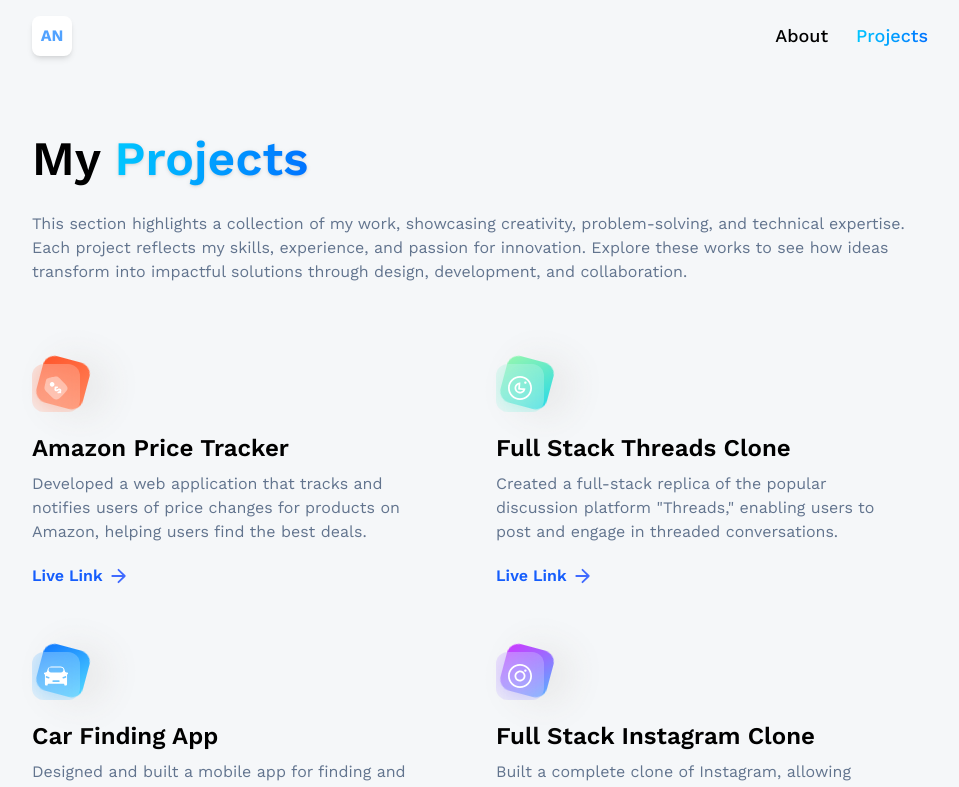
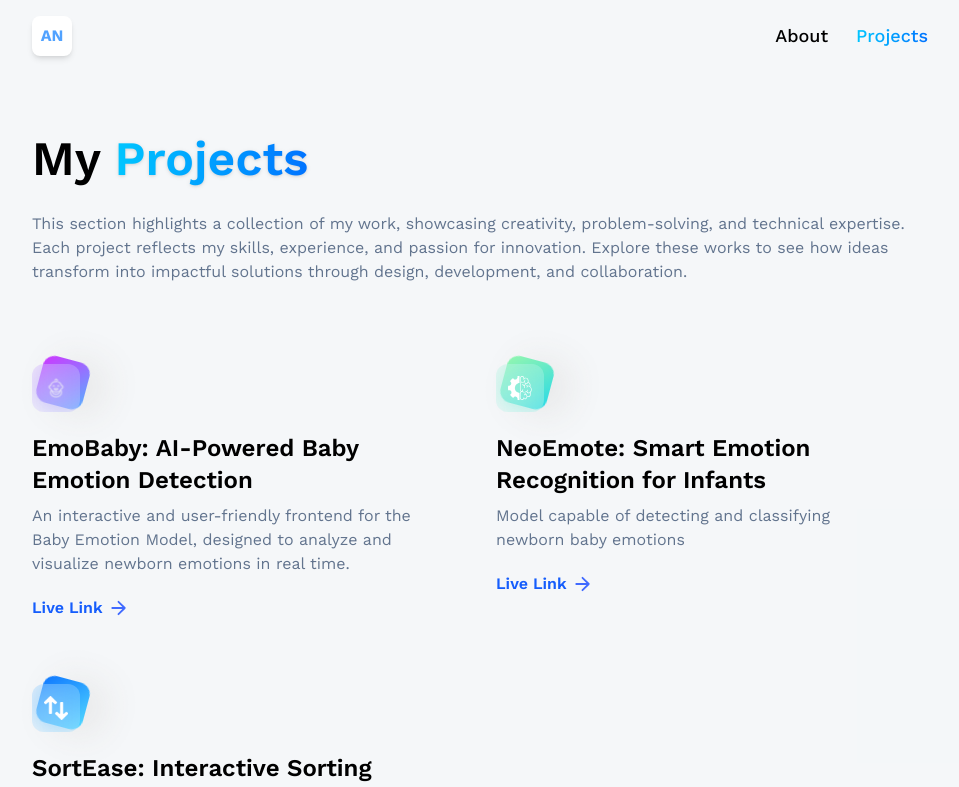
Before and after one commit to Aheli001/3d-Portfolio, a React (Vite) app: page /projects in a window 1280 px wide. Shown: the top 787 px of the page, without its empty margins (160-1119 px from the left). Built offline with nearby package versions, Linux system fonts and the light colour scheme.

Commit message:
add new icons for EmoBaby and SortEase projects; update project details in constants

```diff
--- a/src/assets/icons/index.js
+++ b/src/assets/icons/index.js
@@ -25,6 +25,8 @@
 import contact from './contact.svg'
 import soundon from './soundon.png'
 import soundoff from './soundoff.png'
+import baby from './baby.png'
+import sort from './sort.png'
 
 export {
     css,
@@ -54,4 +56,6 @@
     contact,
     soundon,
     soundoff,
+    baby,
+    sort,
 }
--- a/src/constants/index.js
+++ b/src/constants/index.js
@@ -18,10 +18,10 @@
     pricewise,
     react,
     redux,
-    snapgram,
+    baby,
     summiz,
     tailwindcss,
-    threads,
+    sort,
     typescript
 } from "../assets/icons";
 
@@ -111,10 +111,10 @@
         iconBg: "#c6e8ef",
         date: "Oct 2024 - Present",
         points: [
-            "Developing and maintaining web applications using React.js and other related technologies.",
-            "Collaborating with cross-functional teams including designers, product managers, and other developers to create high-quality products.",
-            "Implementing responsive design and ensuring cross-browser compatibility.",
-            "Participating in code reviews and providing constructive feedback to other developers.",
+            "Contributing to the development of internal tools and libraries to improve developer productivity.",
+            "Troubleshooting and debugging issues in production applications.",
+            "Participating in team meetings and contributing to the overall success of the team.",
+            "Mentoring junior developers and providing guidance on best practices.",
         ],
     },
     {
@@ -125,7 +125,7 @@
         date: "May 2024 - Sept 2024",
         points: [
             "Developing and maintaining web applications using React.js and other related technologies.",
-            "Collaborating with cross-functional teams including designers, product managers, and other developers to create high-quality products.",
+            "Collaborating with cross-functional teams including designers, product managers, and other developers to create high-quality product.",
             "Implementing responsive design and ensuring cross-browser compatibility.",
             "Participating in code reviews and providing constructive feedback to other developers.",
         ],
@@ -137,10 +137,10 @@
         iconBg: "#bbcced",
         date: "Sept 2022 - Oct 2023",
         points: [
-            "Developing and maintaining web applications using React.js and other related technologies.",
-            "Collaborating with cross-functional teams including designers, product managers, and other developers to create high-quality products.",
-            "Implementing responsive design and ensuring cross-browser compatibility.",
-            "Participating in code reviews and providing constructive feedback to other developers.",
+            "Reduced load times by 40% through application performance monitoring and optimization strategies.",
+            "Improved workflow automation with tailored SAP ABAP modules, raising user satisfaction scores by 25% within six months.",
+            "Streamlined data migration processes, achieving a 30% reduction in project timelines.",
+            "Collaborated with cross-functional teams to define project requirements and deliver innovative solutions.",
         ],
     },
 ];
@@ -165,45 +165,24 @@
 
 export const projects = [
     {
-        iconUrl: pricewise,
-        theme: 'btn-back-red',
-        name: 'Amazon Price Tracker',
-        description: 'Developed a web application that tracks and notifies users of price changes for products on Amazon, helping users find the best deals.',
-        link: 'https://github.com/adrianhajdin/pricewise',
-    },
-    {
-        iconUrl: threads,
-        theme: 'btn-back-green',
-        name: 'Full Stack Threads Clone',
-        description: 'Created a full-stack replica of the popular discussion platform "Threads," enabling users to post and engage in threaded conversations.',
-        link: 'https://github.com/adrianhajdin/threads',
-    },
-    {
-        iconUrl: car,
-        theme: 'btn-back-blue',
-        name: 'Car Finding App',
-        description: 'Designed and built a mobile app for finding and comparing cars on the market, streamlining the car-buying process.',
-        link: 'https://github.com/adrianhajdin/project_next13_car_showcase',
-    },
-    {
-        iconUrl: snapgram,
+        iconUrl: baby,
         theme: 'btn-back-pink',
-        name: 'Full Stack Instagram Clone',
-        description: 'Built a complete clone of Instagram, allowing users to share photos and connect with friends in a familiar social media environment.',
-        link: 'https://github.com/adrianhajdin/social_media_app',
-    },
-    {
-        iconUrl: estate,
-        theme: 'btn-back-black',
-        name: 'Real-Estate Application',
-        description: 'Developed a web application for real estate listings, facilitating property searches and connecting buyers with sellers.',
-        link: 'https://github.com/adrianhajdin/projects_realestate',
+        name: 'EmoBaby: AI-Powered Baby Emotion Detection',
+        description: 'An interactive and user-friendly frontend for the Baby Emotion Model, designed to analyze and visualize newborn emotions in real time.',
+        link: 'https://github.com/Aheli001/Babyemo',
     },
     {
         iconUrl: summiz,
-        theme: 'btn-back-yellow',
-        name: 'AI Summarizer Application',
-        description: 'App that leverages AI to automatically generate concise & informative summaries from lengthy text content, or blogs.',
-        link: 'https://github.com/adrianhajdin/project_ai_summarizer',
-    }
+        theme: 'btn-back-green',
+        name: 'NeoEmote: Smart Emotion Recognition for Infants',
+        description: 'Model capable of detecting and classifying newborn baby emotions',
+        link: 'https://github.com/Aheli001/baby-emotion-recognition',
+    },
+    {
+        iconUrl: sort,
+        theme: 'btn-back-blue',
+        name: 'SortEase: Interactive Sorting Algorithm Visualizer',
+        description: 'This will help to understand by visualizing various sorting techniques through real-time animations.',
+        link: 'https://github.com/Aheli001/sorting_visualizer',
+    },
 ];
```
Also changed, not shown: src/assets/icons/baby.png (added), src/assets/icons/sort.png (added).
